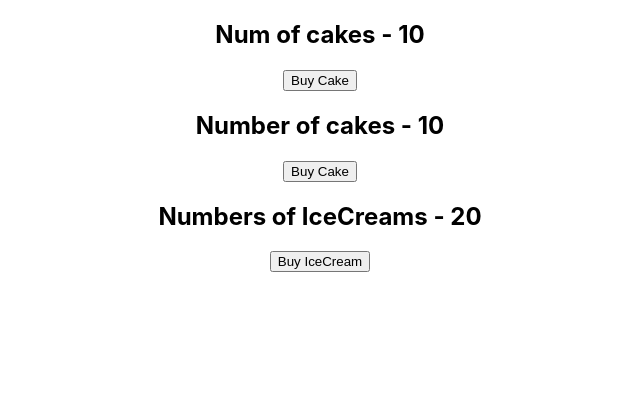
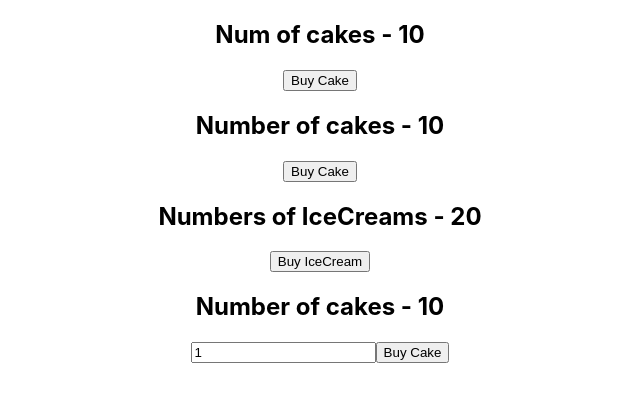
Before and after one commit to Nikola0790/react-redux-demo, a React (Create React App) app: page / in a window 1280 px wide. Shown: the top 402 px of the page, without its empty margins (320-960 px from the left). Built offline with nearby package versions, Linux system fonts and the light colour scheme.

Commit message:
import AdvancedCakeContainer

```diff
--- a/src/App.js
+++ b/src/App.js
@@ -5,6 +5,7 @@ import { Provider } from "react-redux";
 import store from "./redux/store";
 import HooksCakeContainer from "./components/hooksCakeContainer";
 import IceCreamContainer from "./components/iceCreamContainer";
+import AdvancedCakeContainer from "./components/advancedCakeContainer";
 
 function App() {
   return (
@@ -13,6 +14,7 @@ function App() {
         <HooksCakeContainer />
         <CakeContainer />
         <IceCreamContainer />
+        <AdvancedCakeContainer />
       </div>
     </Provider>
   );
```
